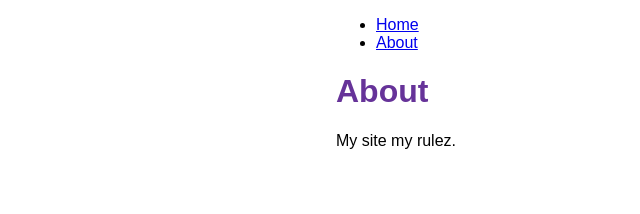
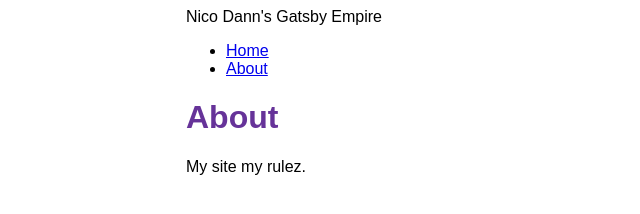
Before and after one commit to nicodann/my-first-gatsby-site, a Gatsby site: page /about in a window 1280 px wide. Shown: the whole page, without its empty margins (54-694 px from the left). Built offline with nearby package versions, Linux system fonts and the light colour scheme; Gatsby itself is replaced by a stand-in of ours.

Commit message:
Create Seo component and implement in Head export of each page.

```diff
--- a/gatsby-config.js
+++ b/gatsby-config.js
@@ -3,7 +3,7 @@
  */
 module.exports = {
   siteMetadata: {
-    title: `My First Gatsby Site`,
+    title: `Nico Dann's Gatsby Empire`,
     siteUrl: `https://www.yourdomain.tld`,
   },
   plugins: [
--- a/src/components/layout.js
+++ b/src/components/layout.js
@@ -1,16 +1,28 @@
 import * as React from 'react'
-import { Link } from "gatsby"
+import { Link, useStaticQuery, graphql } from "gatsby"
 import {
   container,
   heading,
   navLinks,
   navLinkItem,
-  navLinkText
+  navLinkText,
+  siteTitle
 } from './layout.module.css'
 
 const Layout = ({ pageTitle, children }) => {
+  const data = useStaticQuery(graphql`
+    query {
+      site {
+        siteMetadata {
+          title
+        }
+      }
+    }
+  `)
+
   return (
     <div className={container}>
+      <header className={siteTitle}>{data.site.siteMetadata.title}</header>
       <nav>
         <ul className={navLinks}>
           <li className={navLinkItem}><Link className={navLinkText} to="/">Home</Link></li>
--- a/src/components/layout.module.css
+++ b/src/components/layout.module.css
@@ -1,6 +1,13 @@
+.site-title {
+  font-size: 3rem;
+  color: gray;
+  font-weight: 700;
+  margin: 3rem 0;
+}
+
 .container {
   margin: auto;
-  max-width: 500px;
+  max-width: 800px;
   font-family: sans-serif;
 }
 
--- /dev/null
+++ b/src/components/seo.js
@@ -0,0 +1,22 @@
+import * as React from 'react'
+import { graphql, useStaticQuery } from 'gatsby'
+
+const Seo = ({ title, metaDescription }) => {
+  const data = useStaticQuery(graphql`
+    query {
+      site {
+        siteMetadata {
+          title
+        }
+      }
+    }`)
+
+    return (
+      <>
+        <title>{title} | {data.site.siteMetadata.title}</title>
+        <meta name="description" content={metaDescription ? metaDescription : "Nico Dann Web Developer Toronto Canada Full Stack"} />
+      </>
+    )
+}
+
+export default Seo
--- a/src/pages/about.js
+++ b/src/pages/about.js
@@ -1,5 +1,6 @@
 import * as React from 'react'
 import Layout from '../components/layout'
+import Seo from '../components/seo'
 
 const AboutPage = () => {
   return (
@@ -10,10 +11,7 @@
 }
 
 export const Head = () => (
-  <>
-    <title>About Nico Dann</title>
-    <meta name="description" content="About Nico Dann web developer"/>
-  </>
+  <Seo title="About Nico Dann" metaDescription="About Nico Dann web developer" />
 )
 
 export default AboutPage
--- a/src/pages/index.js
+++ b/src/pages/index.js
@@ -1,5 +1,6 @@
 import * as React from "react"
 import Layout from "../components/layout"
+import Seo from "../components/seo"
 import { StaticImage } from "gatsby-plugin-image"
 
 const IndexPage = () => {
@@ -16,6 +17,6 @@
   )
 }
 
-export const Head = () => <title>Home Page</title>
+export const Head = () => <Seo title="Home Page" />
 
 export default IndexPage
```
